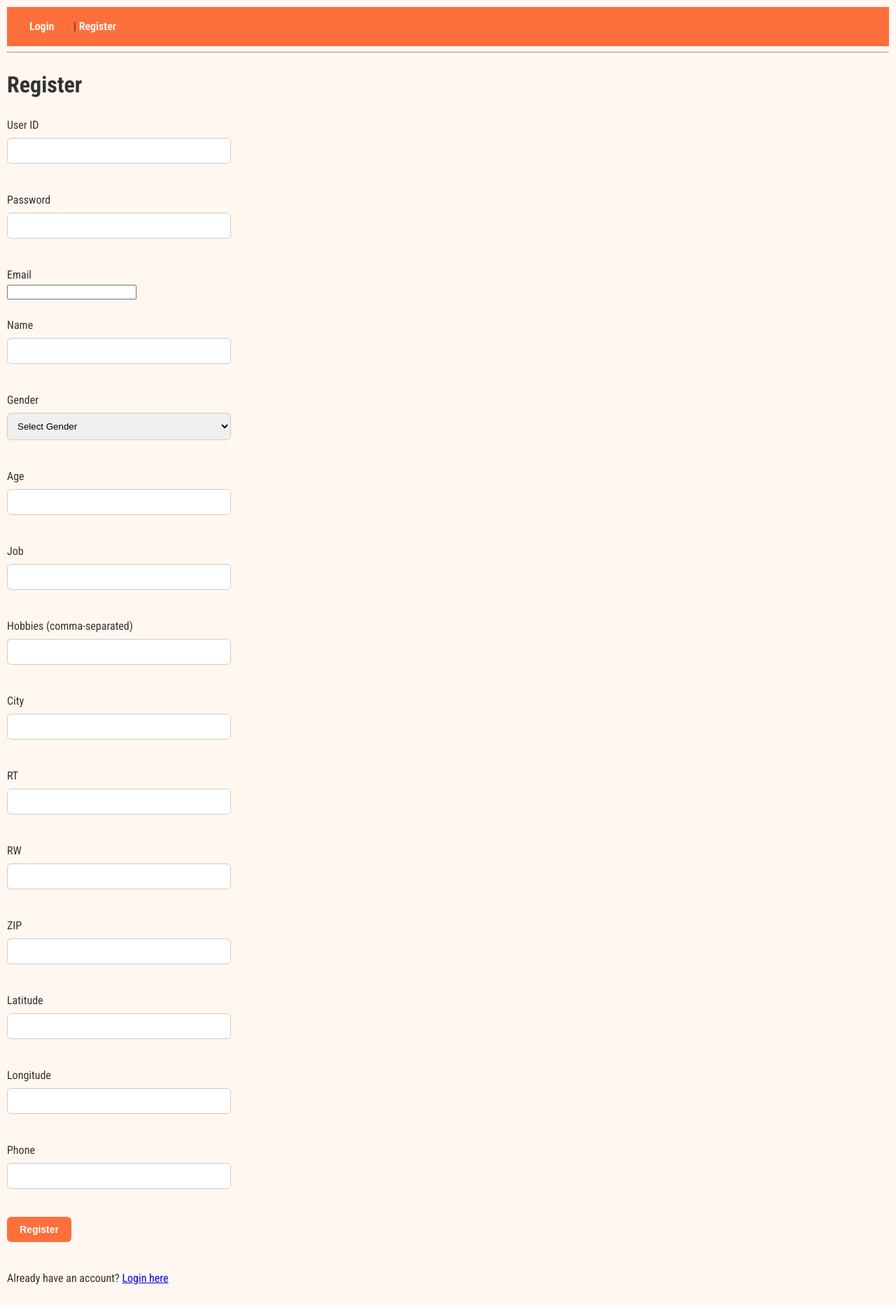
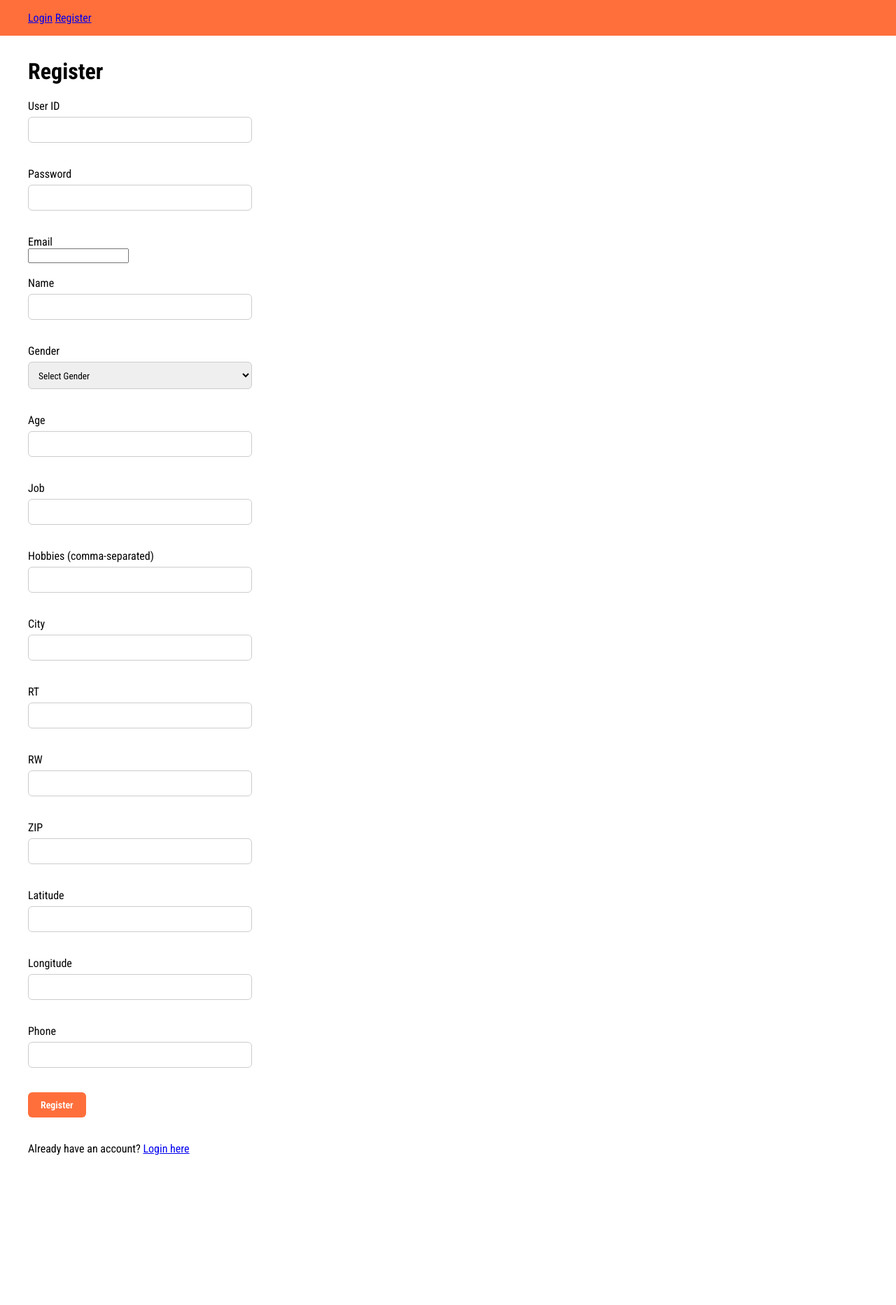
Before and after one commit to aliciawijaya98/food_order_apps_sqlite, a Flask app: page /register in a window 1280 px wide. Shown: the whole page at 70% size. After the commit the page ends 1651 px from the top, so only its background shows below. Run offline with Flask 3, Linux system fonts and the light colour scheme.

Commit message:
update css and base html

```diff
--- a/static/style.css
+++ b/static/style.css
@@ -1,38 +1,38 @@
 @import url('https://fonts.googleapis.com/css2?family=Roboto+Condensed:ital,wght@0,100..900;1,100..900&display=swap');
+
+/* Global font enforcement */
+*,
+*::before,
+*::after {
+    font-family: "Roboto Condensed", system-ui, -apple-system, BlinkMacSystemFont, sans-serif;
+    font-optical-sizing: auto;
+}
 
 /* Base styles */
 body {
-    font-family: "Roboto Condensed", system-ui, -apple-system, BlinkMacSystemFont, sans-serif;
-    font-optical-sizing: auto;
-    font-weight: 400;
-    font-style: normal;
-
-    background-color: #fff7f0;
-    color: #333;
     margin: 0;
-    padding: 10px;
-    line-height: 1.5;
+    font-family: "Roboto Condensed", sans-serif;
 }
 
-/* Top navigation */
-nav {
+/* Nav full width */
+.navbar {
     background-color: #ff6f3c;
+}
+
+.nav-inner {
+    max-width: 1200px;
+    margin: 0 auto;
     padding: 16px 32px;
 }
 
-nav a {
-    color: #fff;
-    text-decoration: none;
-    font-weight: 600;
-    margin-right: 24px;
-    font-size: 16px;
+/* Page */
+.page {
+    max-width: 1200px;
+    margin: 32px auto;
+    padding: 0 32px;
 }
 
-nav a:hover {
-    text-decoration: underline;
-}
-
-/* Page container */
+/* Page container controls whitespace */
 .container {
     max-width: 900px;
     margin: 24px auto;
@@ -86,7 +86,8 @@ input[type="submit"]:hover {
 input[type="text"],
 input[type="password"],
 input[type="number"],
-select {
+select,
+textarea {
     padding: 10px;
     margin: 6px 0 16px 0;
     width: 100%;
@@ -103,10 +104,6 @@ select {
     padding: 18px 20px;
     margin-bottom: 18px;
     box-shadow: 0 4px 8px rgba(0,0,0,0.08);
-}
-
-.card p {
-    margin: 6px 0;
 }
 
 /* Tables */
--- a/templates/base.html
+++ b/templates/base.html
@@ -5,27 +5,36 @@
     <link rel="stylesheet" href="{{ url_for('static', filename='style.css') }}">
 </head>
 <body>
+
+<nav class="navbar">
+    <div class="nav-inner">
+        {% if session.get('user') %}
+            <a href="{{ url_for('index') }}">Home</a>
+            <a href="{{ url_for('menu') }}">Menu</a>
+            <a href="{{ url_for('orders') }}">Orders</a>
+            <a href="{{ url_for('logout') }}">Logout</a>
+        {% else %}
+            <a href="{{ url_for('login') }}">Login</a>
+            <a href="{{ url_for('register') }}">Register</a>
+        {% endif %}
+    </div>
+</nav>
+
+<main class="page">
+
     {% with messages = get_flashed_messages() %}
       {% if messages %}
-        <ul>
+        <div class="flash">
           {% for msg in messages %}
-            <li>{{ msg }}</li>
+            <p>{{ msg }}</p>
           {% endfor %}
-        </ul>
+        </div>
       {% endif %}
     {% endwith %}
-    <nav>
-        {% if session.get('user') %}
-            <a href="{{ url_for('index') }}">Home</a> |
-            <a href="{{ url_for('menu') }}">Menu</a> |
-            <a href="{{ url_for('orders') }}">Orders</a> |
-            <a href="{{ url_for('logout') }}">Logout</a>
-        {% else %}
-            <a href="{{ url_for('login') }}">Login</a> |
-            <a href="{{ url_for('register') }}">Register</a>
-        {% endif %}
-    </nav>
-    <hr>
+
     {% block content %}{% endblock %}
+
+</main>
+
 </body>
 </html>
```
